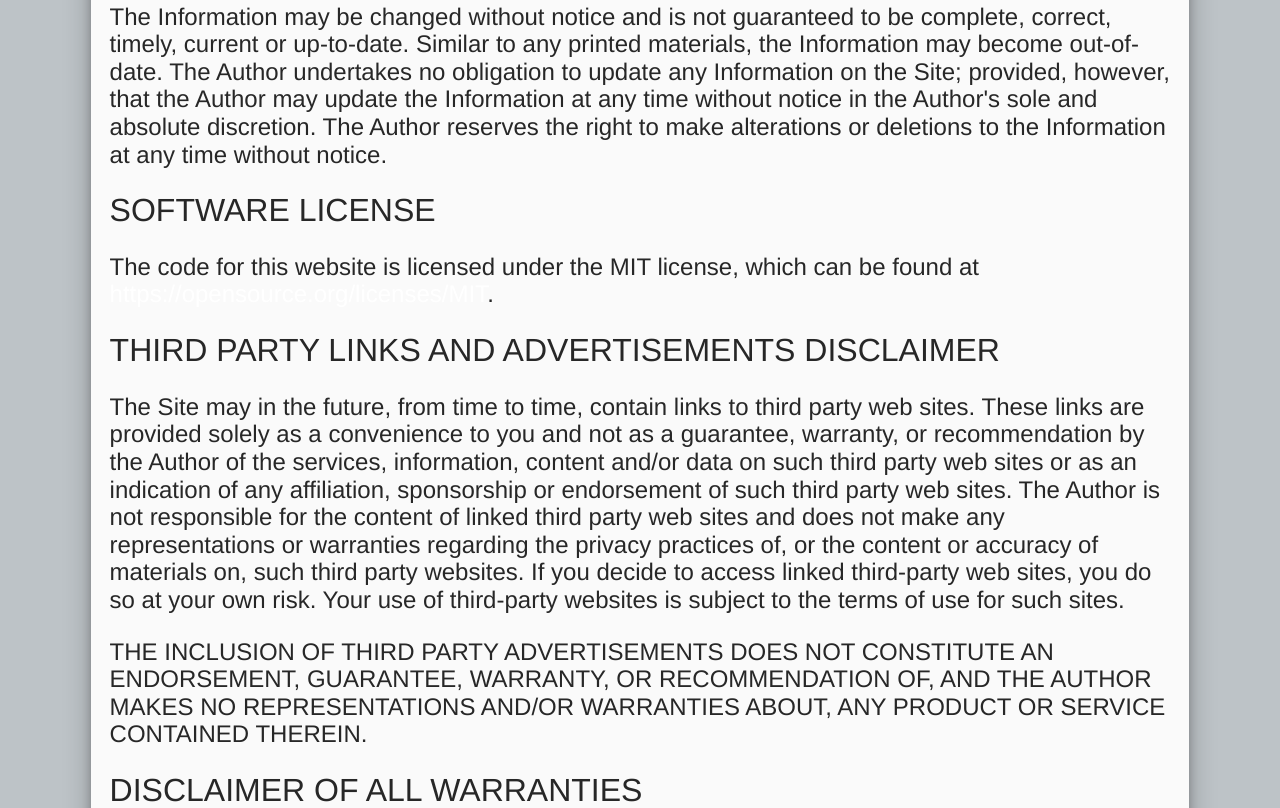
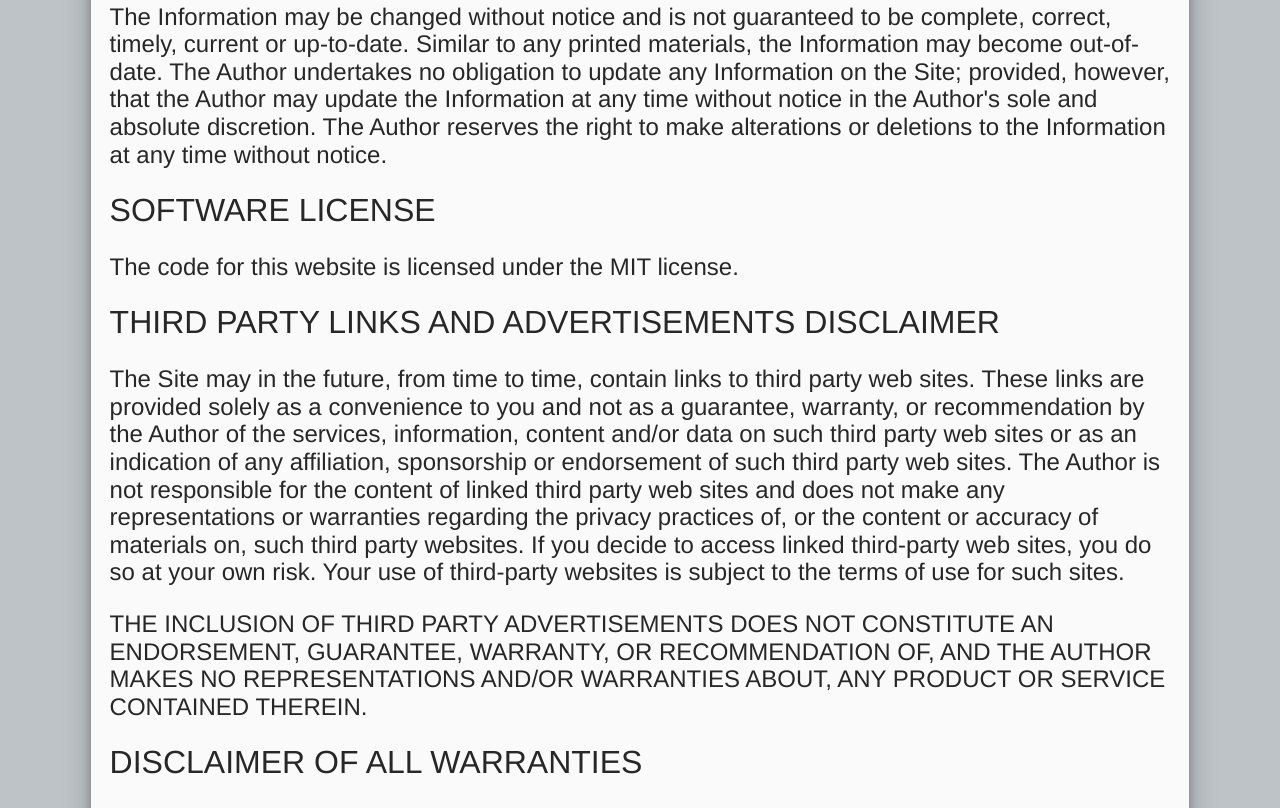
Before and after one commit to adolby/calc-vanc, a plain HTML site: page resources/terms.htm in a window 1280 px wide. Shown: the part 1618-2426 px from the top of the page. Drawn offline with nearby package versions, Linux system fonts and the light colour scheme.

Commit message:
Remove link from terms

```diff
--- a/resources/terms.htm
+++ b/resources/terms.htm
@@ -16,21 +16,15 @@
   <header>
     <nav>
       <ul>
-        <li class="brand">
-          <span>Vancomycin Calculator</span>
-        </li>
-        <li>
-          <a href="index.html">
-            Back to calculator
-          </a>
-        </li>
+        <li class="brand"><span>Vancomycin Calculator</span></li>
+        <li><a href="index.html">Back to calculator</a></li>
       </ul>
     </nav>
   </header>
 
   <main>
     <section class="cards">
-      <div class="card">
+      <div class="card tos">
         <h2>Terms of Use Agreement</h2>
 
         <p>This Terms of Use Agreement (this 'Agreement') is entered into by and between the author and 'you', the user of this web blog, also known as 'Vancomycin Calculator' (the Site). Access to, use of and/or browsing of the Site is provided subject to the terms and conditions set forth herein. By accessing, using and/or browsing the Site, you hereby agree to these terms and conditions.</p>
@@ -53,7 +47,7 @@
         <p>The Information may be changed without notice and is not guaranteed to be complete, correct, timely, current or up-to-date. Similar to any printed materials, the Information may become out-of-date. The Author undertakes no obligation to update any Information on the Site; provided, however, that the Author may update the Information at any time without notice in the Author's sole and absolute discretion. The Author reserves the right to make alterations or deletions to the Information at any time without notice.</p>
 
         <h3>SOFTWARE LICENSE</h3>
-        <p>The code for this website is licensed under the MIT license, which can be found at <a href="https://opensource.org/licenses/MIT">https://opensource.org/licenses/MIT</a>.</p>
+        <p>The code for this website is licensed under the MIT license.</p>
 
         <h3>THIRD PARTY LINKS AND ADVERTISEMENTS DISCLAIMER</h3>
         <p>The Site may in the future, from time to time, contain links to third party web sites. These links are provided solely as a convenience to you and not as a guarantee, warranty, or recommendation by the Author of the services, information, content and/or data on such third party web sites or as an indication of any affiliation, sponsorship or endorsement of such third party web sites. The Author is not responsible for the content of linked third party web sites and does not make any representations or warranties regarding the privacy practices of, or the content or accuracy of materials on, such third party websites. If you decide to access linked third-party web sites, you do so at your own risk. Your use of third-party websites is subject to the terms of use for such sites.</p>
```
